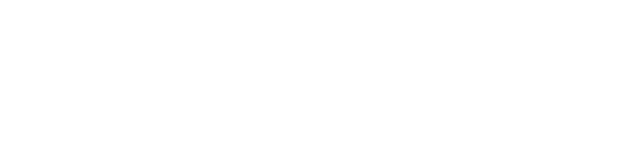
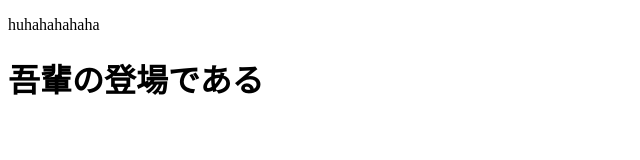
Before and after one commit to BlueZhiaar/test20240229page, a plain HTML site: page index.html in a window 1280 px wide. Shown: the whole page, without its empty margins (0-640 px from the left). Drawn offline with Linux system fonts and the light colour scheme.

Commit message:
html内容変更

```diff
--- a/index.html
+++ b/index.html
@@ -4,6 +4,7 @@
     <title>本日のテストです</title>
 </head>
 <body>
-
+    <p>huhahahahaha</p>
+    <h1>吾輩の登場である</h1>
 </body>
 </html>
```
